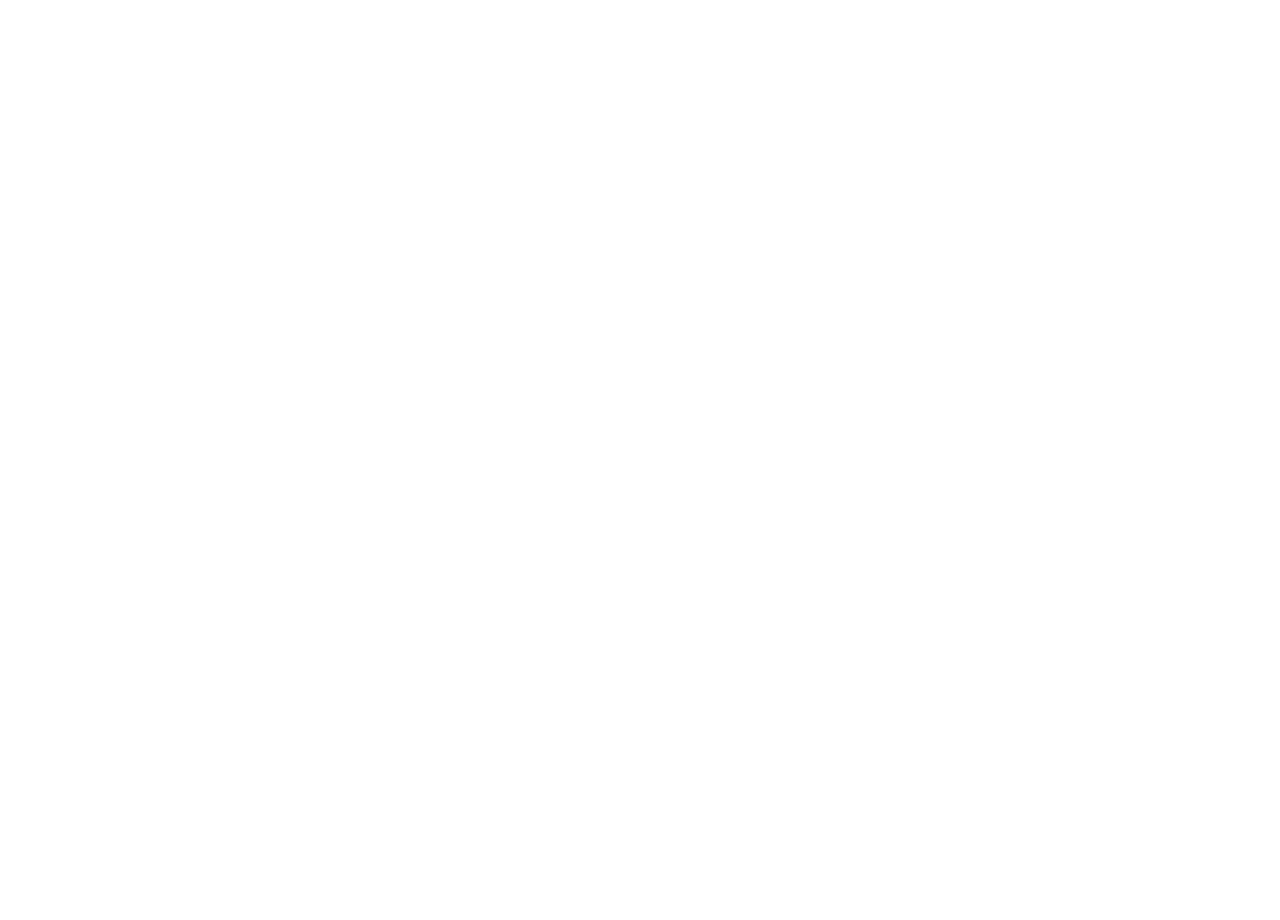
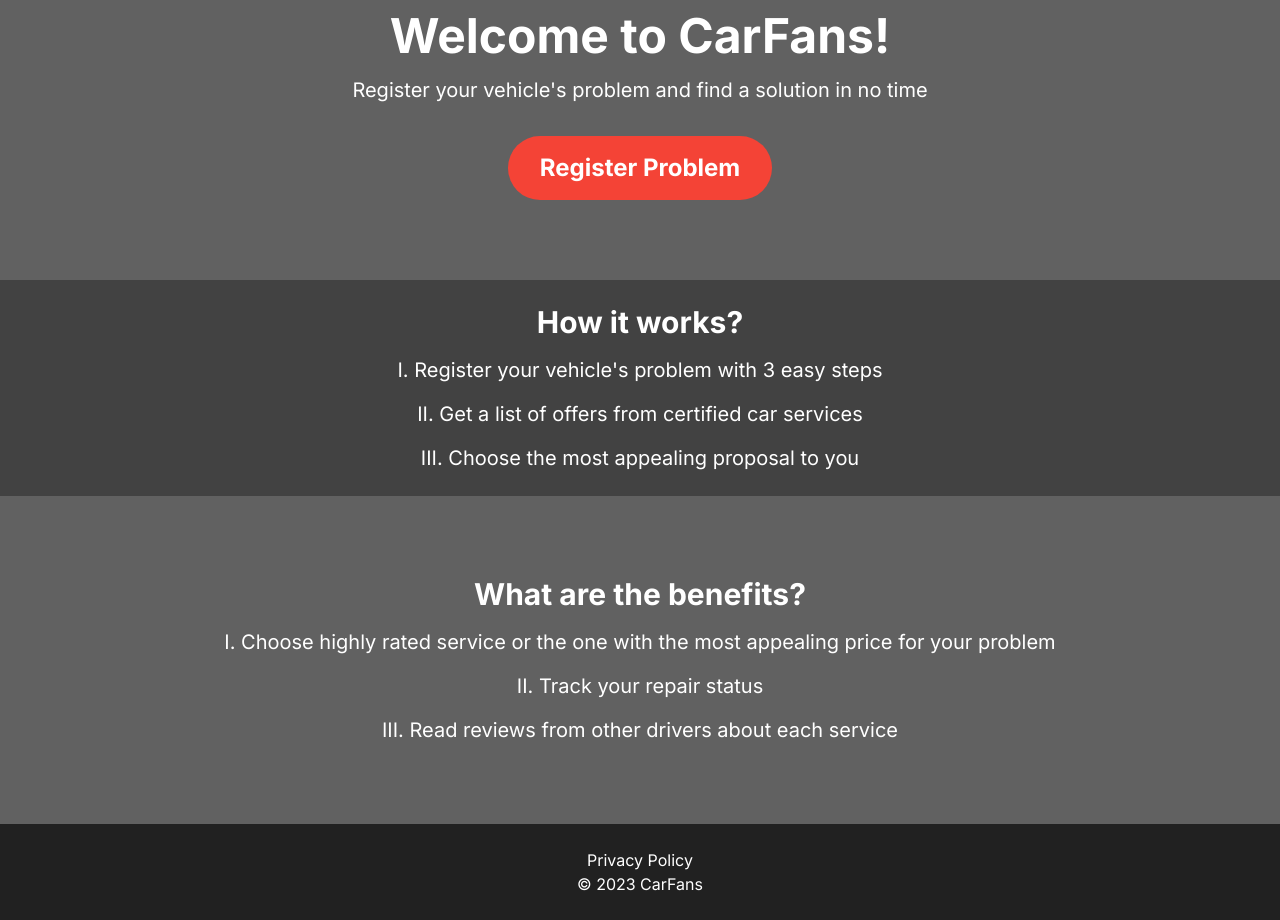
Before and after one commit to MatasAdmoneo/CarFans, a Next.js app in the folder fe/: page /home in a window 1280 px wide. Shown: the part 140-1060 px from the top of the page. Before the commit the page ends 800 px from the top, so only its background shows below. Built offline with nearby package versions, Linux system fonts and the light colour scheme; no server answers.

Commit message:
Add auth0 login, add homepage

```diff
--- a/fe/next.config.js
+++ b/fe/next.config.js
@@ -1,4 +1,16 @@
 /** @type {import('next').NextConfig} */
-const nextConfig = { images: { domains: ["images.unsplash.com"] } };
+
+const nextConfig = {
+  images: { domains: ["images.unsplash.com"] },
+  async redirects() {
+    return [
+      {
+        source: "/",
+        destination: "/home",
+        permanent: true,
+      },
+    ];
+  },
+};
 
 module.exports = nextConfig;
--- a/fe/src/api/urls.ts
+++ /dev/null
@@ -1 +0,0 @@
-const BASE_API_URL = "";
--- /dev/null
+++ b/fe/src/app/dashboard/page.tsx
@@ -0,0 +1,40 @@
+import React from "react";
+import { getSession, getAccessToken } from "@auth0/nextjs-auth0";
+import { BASE_API_URL, SERVICE_JOBS_ROUTE } from "@/utils/urls";
+
+const getServiceJobsData = async () => {
+  const { accessToken } = await getAccessToken();
+  if (!accessToken) {
+    throw new Error(`Requires authorization`);
+  }
+  // Fix 500 error, accessToken is available and obtained
+  const res = await fetch(
+    `${process.env.API_SERVER_URL}${SERVICE_JOBS_ROUTE}`,
+    {
+      headers: {
+        Authorization: `Bearer ${accessToken}`,
+      },
+    }
+  );
+  if (!res.ok) {
+    const json = await res.json();
+
+    return {
+      text: json.message || res.statusText || "Unable to fetch message.",
+    };
+  }
+
+  return res.json();
+};
+
+export default async function DashboardPage() {
+  const { user }: any = await getSession();
+  //   const serviceJobs = await getServiceJobsData();
+  //   console.log(serviceJobs);
+  return (
+    <>
+      <div>Hello {user.name}</div>
+      <div>Dashboard page</div>
+    </>
+  );
+}
--- a/fe/src/app/home/page.tsx
+++ b/fe/src/app/home/page.tsx
@@ -1,5 +1,50 @@
+import Link from "next/link";
+
 function HomePage() {
-  return <div>page</div>;
+  return (
+    <main>
+      <section className="py-20 text-center bg-gray-700 text-white">
+        <h1 className="text-5xl font-bold">Welcome to CarFans!</h1>
+        <p className="mt-4 text-xl">
+          Register your vehicle&apos;s problem and find a solution in no time
+        </p>
+
+        <div className="flex justify-center mt-8">
+          <Link
+            href="/problem"
+            className="bg-red-500 text-white px-8 py-4 rounded-full text-2xl font-bold"
+          >
+            Register Problem
+          </Link>
+        </div>
+      </section>
+
+      <section className="py-6 text-center bg-gray-800 text-white">
+        <h2 className="text-3xl font-bold">How it works?</h2>
+        <p className="mt-4 text-xl">
+          I. Register your vehicle&apos;s problem with 3 easy steps
+        </p>
+        <p className="mt-4 text-xl">
+          II. Get a list of offers from certified car services
+        </p>
+        <p className="mt-4 text-xl">
+          III. Choose the most appealing proposal to you
+        </p>
+      </section>
+
+      <section className="py-20 text-center bg-gray-700 text-white">
+        <h2 className="text-3xl font-bold">What are the benefits?</h2>
+        <p className="mt-4 text-xl">
+          I. Choose highly rated service or the one with the most appealing
+          price for your problem
+        </p>
+        <p className="mt-4 text-xl">II. Track your repair status</p>
+        <p className="mt-4 text-xl">
+          III. Read reviews from other drivers about each service
+        </p>
+      </section>
+    </main>
+  );
 }
 
 export default HomePage;
--- a/fe/src/app/layout.tsx
+++ b/fe/src/app/layout.tsx
@@ -3,6 +3,7 @@ import { Inter } from "next/font/google";
 import "./globals.css";
 import Navbar from "@/components/Navbar/Navbar";
 import { UserProvider } from "@auth0/nextjs-auth0/client";
+import Footer from "@/components/Footer/Footer";
 
 const inter = Inter({ subsets: ["latin"] });
 
@@ -22,6 +23,7 @@ export default function RootLayout({
         <body className={inter.className}>
           <Navbar />
           {children}
+          <Footer />
         </body>
       </UserProvider>
     </html>
--- a/fe/src/app/login/page.tsx
+++ /dev/null
@@ -1,7 +0,0 @@
-import Link from "next/link";
-
-function LoginPage() {
-  return <Link href="/api/auth/login">Login</Link>;
-}
-
-export default LoginPage;
--- /dev/null
+++ b/fe/src/components/Footer/Footer.tsx
@@ -0,0 +1,17 @@
+import React from "react";
+
+function Footer() {
+  return (
+    <footer className="py-6 text-center bg-gray-900 text-white">
+      <div className="flex justify-center">
+        <button className="text-white text-md focus:outline-none bg-transparent">
+          Privacy Policy
+        </button>
+      </div>
+      <p> </p>
+      <p>&copy; 2023 CarFans</p>
+    </footer>
+  );
+}
+
+export default Footer;
--- a/fe/src/components/Navbar/Navbar.tsx
+++ b/fe/src/components/Navbar/Navbar.tsx
@@ -1,6 +1,7 @@
 "use client";
 import Image from "next/image";
 import { useState, useEffect } from "react";
+import { useRouter } from "next/navigation";
 import {
   Navbar as Nav,
   MobileNav,
@@ -15,6 +16,15 @@ import { useUser } from "@auth0/nextjs-auth0/client";
 const Navbar = () => {
   const [openNav, setOpenNav] = useState(false);
   const { user, error, isLoading } = useUser();
+  const router = useRouter();
+
+  const navigateToLogin = () => {
+    router.push("/api/auth/login");
+  };
+
+  const navigateToLogout = () => {
+    router.push("/api/auth/logout");
+  };
 
   useEffect(() => {
     window.addEventListener(
@@ -86,10 +96,9 @@ const Navbar = () => {
                 variant="gradient"
                 size="sm"
                 className="hidden lg:inline-block"
+                onClick={() => navigateToLogout()}
               >
-                <Link href="https://dev-15qik1bab8zkzspb.us.auth0.com/v2/logout">
                 Log out
-                </Link>
               </Button>
             ) : (
               <>
@@ -97,8 +106,9 @@ const Navbar = () => {
                   variant="text"
                   size="sm"
                   className="hidden lg:inline-block"
+                  onClick={() => navigateToLogin()}
                 >
-                  <Link href="/api/auth/login">Log In</Link>
+                  Log In
                 </Button>
                 <Button
                   variant="gradient"
@@ -151,14 +161,34 @@ const Navbar = () => {
       </div>
       <MobileNav open={openNav}>
         {navList}
+        {user ? (
           <div className="flex items-center gap-x-1">
-          <Button fullWidth variant="text" size="sm" className="">
-            <span>Log In</span>
+            <Button
+              fullWidth
+              variant="gradient"
+              size="sm"
+              className=""
+              onClick={() => navigateToLogout()}
+            >
+              Log out
+            </Button>
+          </div>
+        ) : (
+          <div className="flex items-center gap-x-1">
+            <Button
+              fullWidth
+              variant="text"
+              size="sm"
+              className=""
+              onClick={() => navigateToLogin()}
+            >
+              Log In
             </Button>
             <Button fullWidth variant="gradient" size="sm" className="">
               <span>Sign in</span>
             </Button>
           </div>
+        )}
       </MobileNav>
     </Nav>
   );
--- /dev/null
+++ b/fe/src/types/UserSessionData.ts
@@ -0,0 +1,4 @@
+export type UserSessionData = {
+  name?: string;
+  email?: string;
+};
--- /dev/null
+++ b/fe/src/utils/urls.ts
@@ -0,0 +1,3 @@
+export const BASE_API_URL = "https://localhost:7271";
+
+export const SERVICE_JOBS_ROUTE = "/v1/serviceJobs";
```
Also changed, not shown: fe/src/middleware.ts (added, +7 -0 lines). Lines whose indentation alone changed are shown as unchanged.
